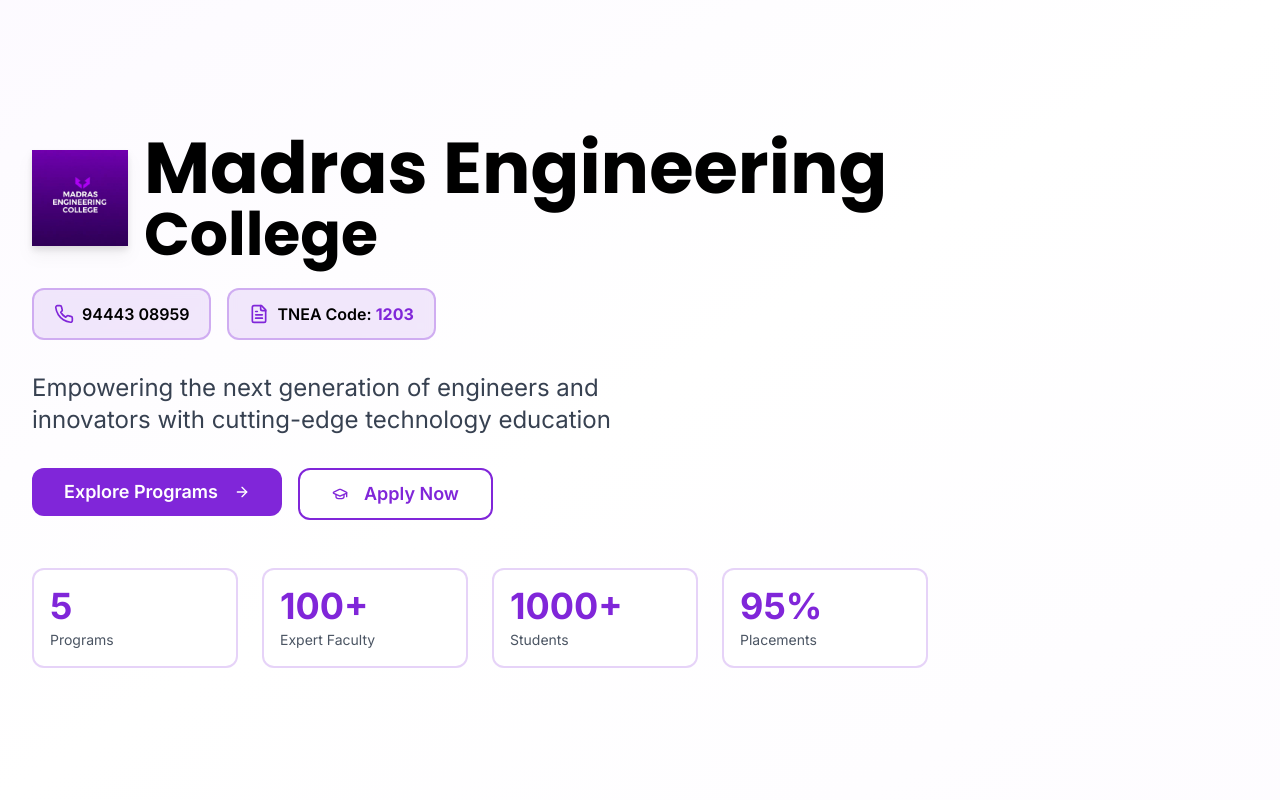
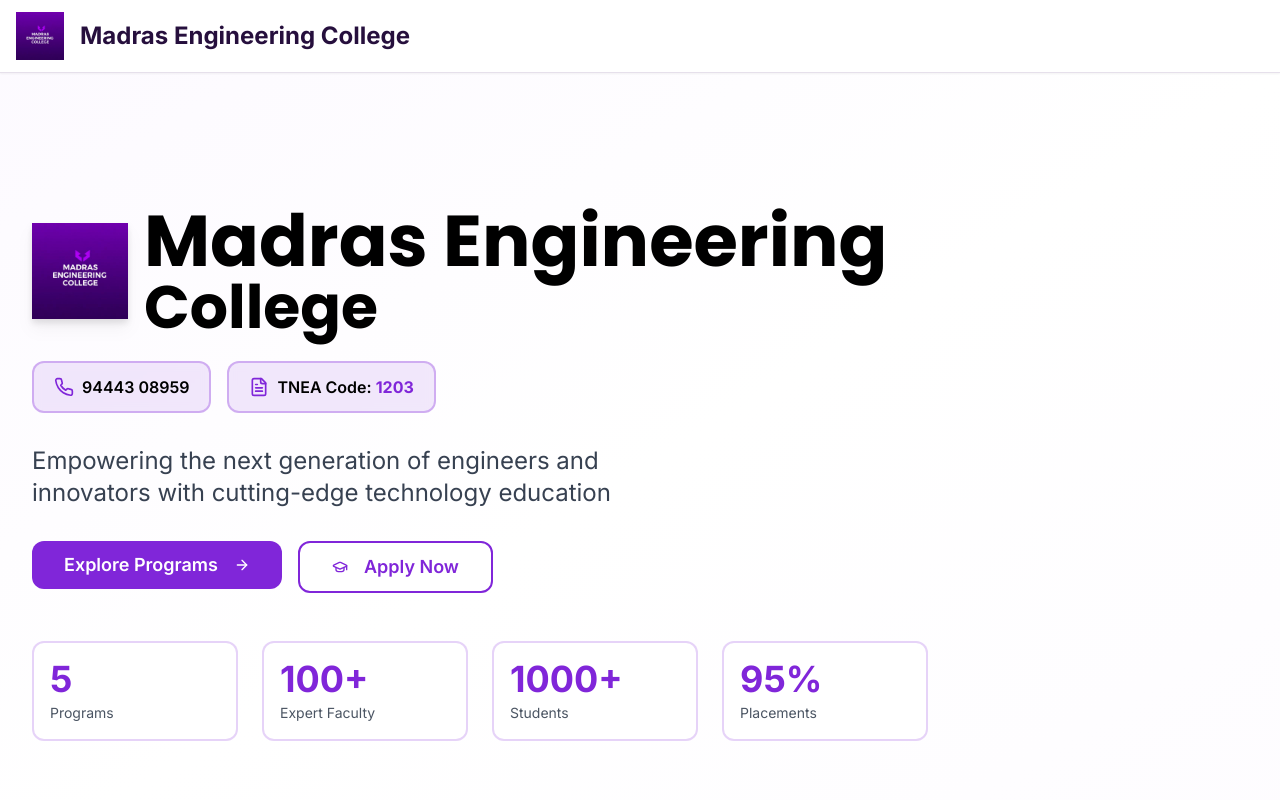
Before and after one commit to ajaysuresh1668/madras-spark-hub, a React (Vite) app: page / in a window 1280 px wide. Shown: the top 800 px of the page. Built offline with nearby package versions, Linux system fonts and the light colour scheme; the HTML template or start-up script is replaced by a standard one.

Commit message:
Add navigation bar with college name and logo
Create a Navbar component with the college logo and name, and integrate it into the Index page. The navbar is sticky at the top and uses the site's color scheme.

```diff
--- /dev/null
+++ b/src/components/Navbar.tsx
@@ -0,0 +1,20 @@
+import logo from "@/assets/mec-logo-purple.png";
+
+const Navbar = () => {
+  return (
+    <nav className="sticky top-0 z-50 bg-background border-b border-border shadow-sm">
+      <div className="container mx-auto px-4 py-3 flex items-center gap-4">
+        <img
+          src={logo}
+          alt="Madras Engineering College Logo"
+          className="h-12 w-12 object-contain"
+        />
+        <h1 className="text-xl md:text-2xl font-bold text-foreground">
+          Madras Engineering College
+        </h1>
+      </div>
+    </nav>
+  );
+};
+
+export default Navbar;
--- a/src/pages/Index.tsx
+++ b/src/pages/Index.tsx
@@ -1,3 +1,4 @@
+import Navbar from "@/components/Navbar";
 import Hero from "@/components/Hero";
 import Courses from "@/components/Courses";
 import Recruiters from "@/components/Recruiters";
@@ -12,6 +13,7 @@ import Location from "@/components/Location";
 const Index = () => {
   return (
     <main className="min-h-screen">
+      <Navbar />
       <Hero />
       <Courses />
       <Recruiters />
```
